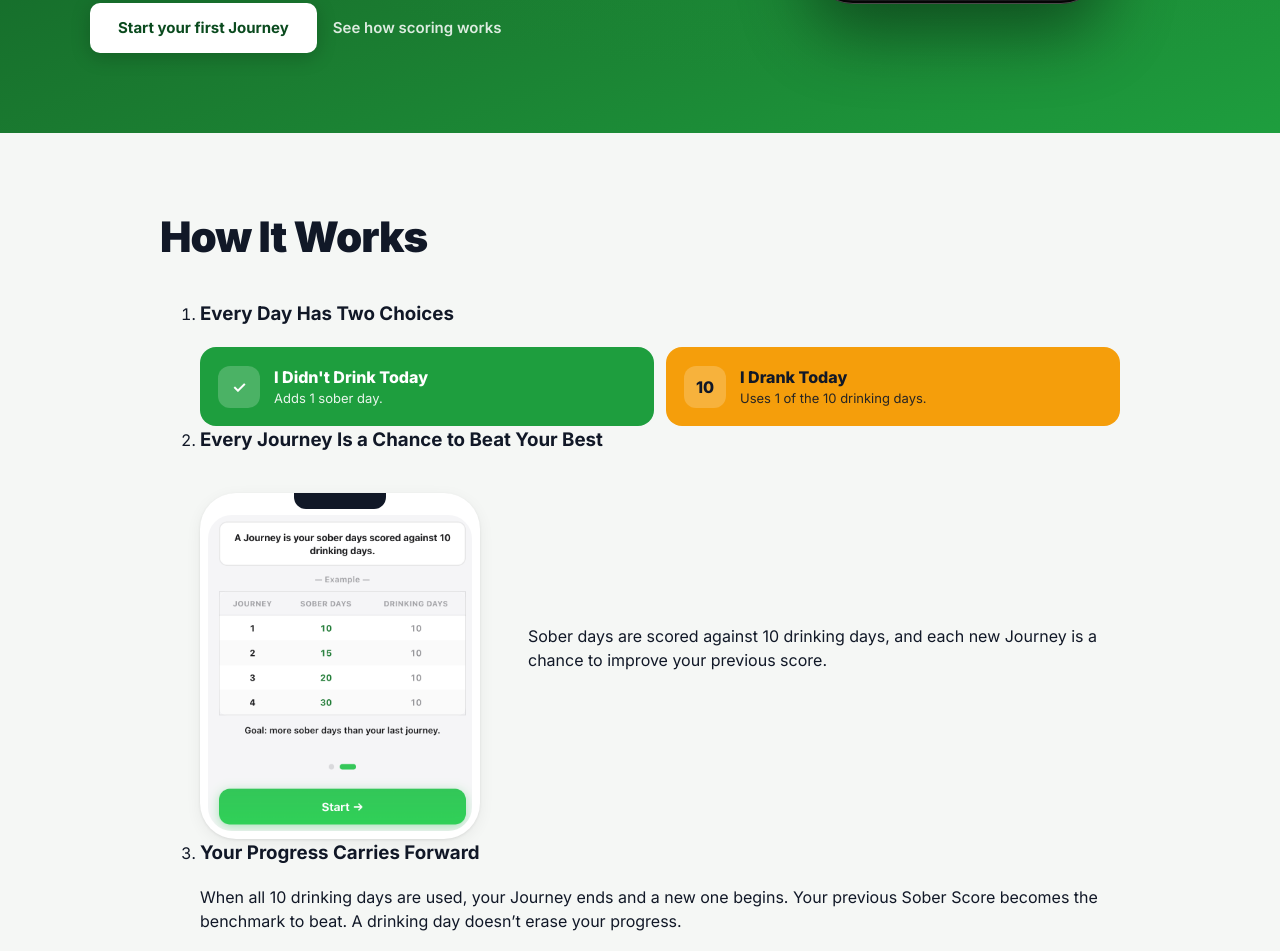
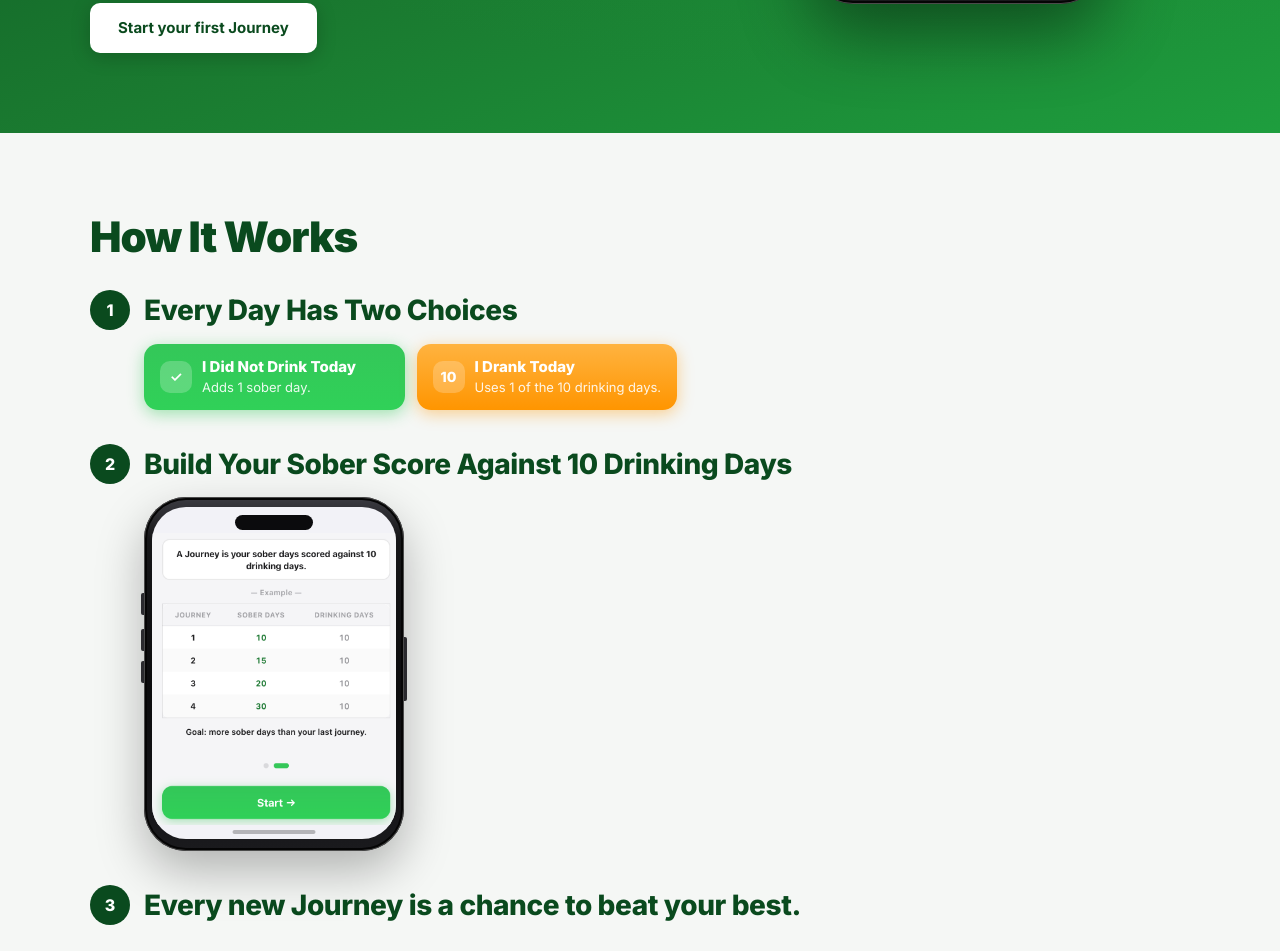
Before and after one commit to fedmudit-max/monk-landing-page, a plain HTML site: page index.html in a window 1280 px wide. Shown: the part 529-1480 px from the top of the page. Drawn offline with Linux system fonts and the light colour scheme.

Commit message:
section 2 redesigned, made it look good

```diff
--- a/index.html
+++ b/index.html
@@ -11,7 +11,7 @@
   <link rel="preconnect" href="https://fonts.googleapis.com">
   <link rel="preconnect" href="https://fonts.gstatic.com" crossorigin>
   <link href="https://fonts.googleapis.com/css2?family=Inter:wght@400;500;600;700;800;900&family=Raleway:wght@400;500;600;700;800&display=swap" rel="stylesheet">
-  <link rel="stylesheet" href="style.css">
+  <link rel="stylesheet" href="style.css?v=drank-white">
   <script>document.documentElement.classList.add("js");</script>
 </head>
 <body>
@@ -47,7 +47,6 @@
           </ul>
           <div class="hero-actions">
             <a class="btn-primary" href="https://fedmudit-max.github.io/alcohol-cursor/">Start your first Journey</a>
-            <a class="btn-secondary" href="#how">See how scoring works</a>
           </div>
         </div>
         <figure class="hero-phone">
@@ -69,7 +68,7 @@
                 <a class="choice choice-sober" href="https://fedmudit-max.github.io/alcohol-cursor/">
                   <span class="choice-mark" aria-hidden="true">✓</span>
                   <span>
-                    <span class="choice-name">I Didn't Drink Today</span>
+                    <span class="choice-name">I Did Not Drink Today</span>
                     <span class="choice-detail">Adds 1 sober day.</span>
                   </span>
                 </a>
@@ -85,19 +84,17 @@
           </li>
           <li>
             <div>
-              <h3>Every Journey Is a Chance to Beat Your Best</h3>
-              <div class="works-grid">
-                <figure class="phone">
-                  <img src="assets/app-journey.png" alt="Welcome screen. A Journey is your sober days scored against 10 drinking days. Example: Journey 1 is 10 sober days and 10 drinking days, Journey 2 is 15 and 10, Journey 3 is 20 and 10, Journey 4 is 30 and 10. Goal: more sober days than your last journey.">
-                </figure>
-                <p>Sober days are scored against 10 drinking days, and each new Journey is a chance to improve your previous score.</p>
-              </div>
+              <h3>Build Your Sober Score Against 10 Drinking Days</h3>
+              <figure class="works-phone">
+                <div class="works-screen">
+                  <img src="assets/app-journey.png" alt="Welcome screen. A Journey is your sober days scored against 10 drinking days. Example: Journey 1 is 10 sober days and 10 drinking days, Journey 2 is 15 and 10, Journey 3 is 20 and 10, Journey 4 is 30 and 10. Goal: more sober days than your last journey." width="770" height="920">
+                </div>
+              </figure>
             </div>
           </li>
           <li>
             <div>
-              <h3>Your Progress Carries Forward</h3>
-              <p class="works-copy">When all 10 drinking days are used, your Journey ends and a new one begins. Your previous Sober Score becomes the benchmark to beat. A drinking day doesn’t erase your progress.</p>
+              <h3>Every new Journey is a chance to beat your best.</h3>
             </div>
           </li>
         </ol>
--- a/style.css
+++ b/style.css
@@ -340,15 +340,6 @@ section[id] { scroll-margin-top: calc(var(--header) + 12px); }
 
 .btn-primary:hover { transform: translateY(-1px); }
 
-.btn-secondary {
-  color: rgba(255, 255, 255, 0.85);
-  font-size: 15px;
-  font-weight: 600;
-  text-decoration: none;
-}
-
-.btn-secondary:hover { color: #fff; }
-
 .phone {
   position: relative;
   width: min(100%, 280px);
@@ -378,7 +369,6 @@ section[id] { scroll-margin-top: calc(var(--header) + 12px); }
   border-radius: 24px;
 }
 
-
 .green-bg .phone {
   box-shadow: 0 16px 40px rgba(0, 0, 0, 0.28);
 }
@@ -389,14 +379,61 @@ section[id] { scroll-margin-top: calc(var(--header) + 12px); }
 }
 
 .works-inner {
-  max-width: 960px;
+  max-width: var(--max);
   margin: 0 auto;
 }
 
 .works .section-h2 {
-  max-width: 16ch;
-  margin-bottom: 40px;
+  max-width: none;
+  margin-bottom: 28px;
+  color: var(--green-deep);
 }
+
+.works-seq {
+  list-style: none;
+  margin: 0;
+  padding: 0;
+  counter-reset: works;
+  display: grid;
+  gap: 32px;
+}
+
+.works-seq > li {
+  display: grid;
+  grid-template-columns: 40px minmax(0, 1fr);
+  gap: 14px;
+  align-items: start;
+}
+
+.works-seq > li > div {
+  min-width: 0;
+}
+
+.works-seq > li::before {
+  content: counter(works);
+  counter-increment: works;
+  width: 40px;
+  height: 40px;
+  margin-top: 2px;
+  border-radius: 50%;
+  background: var(--green-deep);
+  color: #fff;
+  font-size: 16px;
+  font-weight: 800;
+  display: grid;
+  place-items: center;
+}
+
+.works-seq h3 {
+  margin: 6px 0 16px;
+  font-size: clamp(22px, 2.6vw, 28px);
+  font-weight: 800;
+  letter-spacing: -0.4px;
+  line-height: 1.2;
+  color: var(--green-deep);
+}
+
+.works-seq > li:last-child h3 { margin-bottom: 0; }
 
 .works-grid {
   display: grid;
@@ -404,70 +441,97 @@ section[id] { scroll-margin-top: calc(var(--header) + 12px); }
   align-items: center;
 }
 
-.works-steps {
-  list-style: none;
+.works-grid .phone { margin-top: 0; }
+
+.works-grid p,
+.works-copy {
   margin: 0;
-  padding: 0;
-  display: grid;
-  gap: 14px;
-}
-
-.works-steps li {
-  display: grid;
-  grid-template-columns: 36px 1fr;
-  gap: 14px;
-  align-items: start;
-  background: #fff;
-  border: 1px solid var(--border);
-  border-radius: 16px;
-  padding: 16px 18px;
-}
-
-.works-num {
-  width: 36px;
-  height: 36px;
-  border-radius: 50%;
-  background: var(--green-deep);
-  color: #fff;
-  font-size: 15px;
-  font-weight: 800;
-  display: grid;
-  place-items: center;
-}
-
-.works-steps p {
-  margin: 6px 0 0;
+  max-width: 62ch;
   font-size: 16px;
-  line-height: 1.5;
-  color: var(--black);
-}
-
-.works-why {
-  margin-top: 22px;
-  background: #fff;
-  border: 1px solid var(--border);
-  border-radius: 16px;
-  padding: 4px 18px 2px;
-}
-
-.works-why summary {
-  cursor: pointer;
-  font-weight: 700;
-  font-size: 15px;
-  padding: 14px 0;
-  color: var(--green-deep);
-}
-
-.works-why p {
-  margin: 0 0 14px;
-  font-size: 15px;
   line-height: 1.6;
   color: var(--grey-text);
 }
 
-.works-why p:last-child {
-  color: var(--black);
-  font-weight: 700;
+.works-phone {
+  position: relative;
+  width: 100%;
+  max-width: 260px;
+  margin: 12px 0 0;
+  padding: 10px 8px 12px;
+  border-radius: 42px;
+  background: linear-gradient(180deg, #3c3c42 0%, #161618 12%, #0b0b0d 55%, #1a1a1d 100%);
+  box-shadow:
+    0 20px 48px rgba(0, 0, 0, 0.28),
+    inset 0 0 0 1px rgba(255, 255, 255, 0.28),
+    inset 0 0 0 3px #050505;
+  box-sizing: border-box;
+}
+
+.works-phone::before,
+.works-phone::after {
+  content: "";
+  position: absolute;
+  background: #2a2a2e;
+}
+
+.works-phone::before {
+  left: -3px;
+  top: 96px;
+  width: 3px;
+  height: 22px;
+  border-radius: 2px 0 0 2px;
+  box-shadow: 0 36px 0 #2a2a2e, 0 68px 0 #2a2a2e;
+}
+
+.works-phone::after {
+  right: -3px;
+  top: 140px;
+  width: 3px;
+  height: 64px;
+  border-radius: 0 2px 2px 0;
+}
+
+.works-screen {
+  position: relative;
+  overflow: hidden;
+  border-radius: 34px;
+  background: #f2f2f7;
+  padding: 26px 0 14px;
+}
+
+.works-screen::before {
+  content: "";
+  position: absolute;
+  z-index: 1;
+  top: 8px;
+  left: 50%;
+  width: 78px;
+  height: 15px;
+  transform: translateX(-50%);
+  background: #0b0b0d;
+  border-radius: 12px;
+}
+
+.works-screen::after {
+  content: "";
+  position: absolute;
+  left: 50%;
+  bottom: 5px;
+  width: 34%;
+  height: 4px;
+  transform: translateX(-50%);
+  background: rgba(20, 20, 24, 0.28);
+  border-radius: 4px;
+}
+
+.works-screen img {
+  display: block;
+  width: 100%;
+  height: auto;
+  max-width: 100%;
+  object-fit: contain;
+  object-position: top center;
+  border-radius: 0;
 }
 
 .paths { background: #fff; padding: 96px 24px; }
@@ -813,44 +877,85 @@ section[id] { scroll-margin-top: calc(var(--header) + 12px); }
 .first-journey .card-kicker { color: var(--orange); }
 .first-journey p:last-child { margin-bottom: 0; }
 
-.choices { background: #fff; }
-.choices .section-sub { margin-bottom: 28px; }
-
 .choice-grid {
   display: grid;
   gap: 12px;
+  max-width: 100%;
 }
 
 .choice {
   display: flex;
-  gap: 14px;
   align-items: center;
+  gap: 10px;
+  width: 100%;
+  max-width: 100%;
+  min-height: 52px;
+  padding: 12px 16px;
+  border-radius: 14px;
+  color: #fff;
   text-decoration: none;
-  color: #fff;
-  border-radius: 16px;
-  padding: 18px 18px;
+  box-sizing: border-box;
 }
 
-.choice-sober { background: var(--green-brand); }
-.choice-drank { background: var(--orange); color: #111827; }
+.choice:link,
+.choice:visited,
+.choice:hover,
+.choice:focus,
+.choice:active {
+  color: #fff;
+}
+
+.choice-sober {
+  background: linear-gradient(180deg, #34c759, #30d158);
+  box-shadow: 0 4px 16px rgba(52, 199, 89, 0.45);
+}
+.choice-drank {
+  background: linear-gradient(180deg, #ffb340, #ff9500);
+  color: #fff;
+  box-shadow: 0 4px 16px rgba(255, 149, 0, 0.42);
+}
+
+a.choice.choice-drank:link,
+a.choice.choice-drank:visited,
+a.choice.choice-drank:hover,
+a.choice.choice-drank:focus,
+a.choice.choice-drank:active {
+  color: #fff;
+}
+
+a.choice.choice-drank .choice-name,
+a.choice.choice-drank .choice-detail,
+a.choice.choice-drank .choice-mark {
+  color: #fff;
+}
+
 .choice-mark {
-  width: 42px;
-  height: 42px;
-  border-radius: 12px;
-  background: rgba(255, 255, 255, 0.2);
   display: grid;
   place-items: center;
+  flex-shrink: 0;
+  width: 32px;
+  height: 32px;
+  border-radius: 10px;
+  background: rgba(255, 255, 255, 0.22);
+  color: #fff;
+  font-size: 14px;
   font-weight: 800;
-  flex-shrink: 0;
 }
+
 .choice-name,
-.choice-detail { display: block; }
-.choice-name { font-weight: 800; font-size: 16px; }
-.choice-detail { font-size: 13px; opacity: 0.9; }
-.choice-closer {
-  margin: 20px 0 0;
-  color: var(--grey-text);
-  max-width: 680px;
+.choice-detail {
+  display: block;
+  color: #fff;
+}
+
+.choice-name {
+  font-size: 15px;
+  font-weight: 800;
+}
+
+.choice-detail {
+  font-size: 13px;
+  opacity: 0.9;
 }
 
 .position { background: var(--grey-bg); }
@@ -1051,7 +1156,12 @@ summary {
   .who-grid { grid-template-columns: repeat(3, 1fr); }
   .split { grid-template-columns: 1fr 1fr; }
   .how-steps { grid-template-columns: repeat(3, 1fr); }
-  .choice-grid,
+  .choice-grid {
+    display: inline-grid;
+    grid-template-columns: 1fr 1fr;
+    vertical-align: top;
+  }
+  .choice { width: auto; }
   .trust-cards,
   .ref-row { grid-template-columns: 1fr 1fr; }
   .shot-row { grid-template-columns: repeat(3, 1fr); }
@@ -1076,6 +1186,29 @@ summary {
   }
   .js .nav.is-open { display: flex; }
   .nav a { padding: 12px 0; font-size: 16px; }
+
+  .works {
+    padding: 64px 24px;
+  }
+
+  .works-phone {
+    max-width: min(100%, 280px);
+    margin-top: 14px;
+    margin-left: 0;
+    margin-right: auto;
+    border-radius: 36px;
+    padding: 9px 7px 10px;
+  }
+
+  .works-screen {
+    border-radius: 28px;
+    padding: 24px 0 12px;
+  }
+
+  .works-screen::before {
+    width: 68px;
+    height: 13px;
+  }
 }
 
 @media (max-width: 640px) {
```
